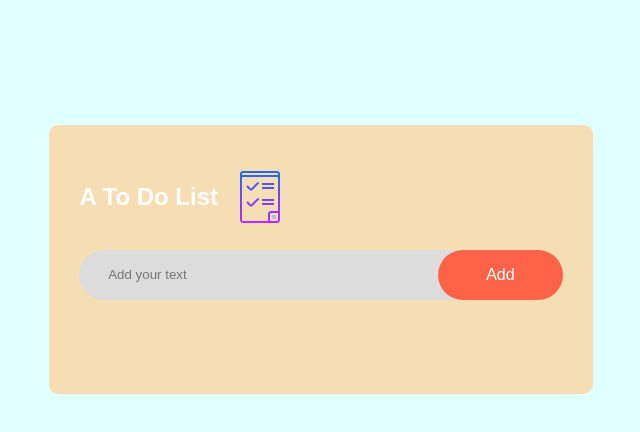
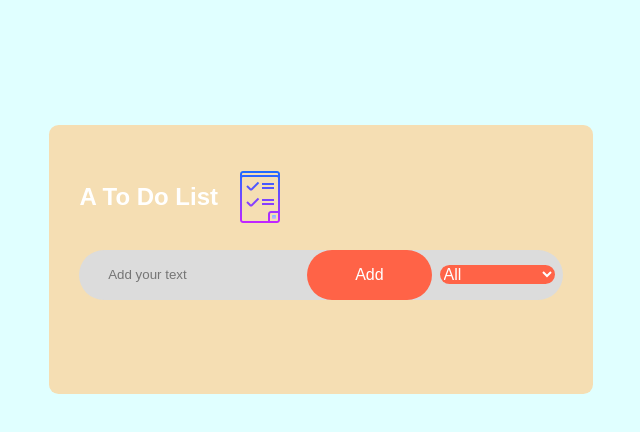
Before and after one commit to zotolee/New-To-Do-List, a plain HTML site: page index.html in a window 1280 px wide. Shown: the whole page, without its empty margins (319-959 px from the left). Drawn offline with Linux system fonts and the light colour scheme.

Commit message:
another commit

```diff
--- a/index.html
+++ b/index.html
@@ -14,7 +14,13 @@
             <div class="row">
                 <input type="text" id="input-box" placeholder="Add your text">
                 <button onclick="addTask()">Add</button>
-
+                <div class="select">
+                    <select name="todos" id="filter-todo">
+                        <option value="all">All</option>
+                        <option value="completed">Completed</option>
+                        <option value="uncompleted">Uncompleted</option>
+                    </select>
+                </div>
             </div>
             <div class="danger" id="danger">
                 Feilds Can't be Empty!
--- a/main.js
+++ b/main.js
@@ -1,6 +1,8 @@
 const inputBox = document.getElementById("input-box");
 const listContainer = document.getElementById("list-container");
 const danger = document.getElementById("danger");
+
+
 
 function addTask() {
     //displays an error message on the container and
@@ -10,7 +12,7 @@
 
         danger.style.display = "block";
 
-        setTimeout(() => { //settimeout removes the error message from displaying
+        setTimeout(() => { //set timeout removes the error message from displaying
             danger.style.display = "none";
         }, 500);
     }
--- a/style.css
+++ b/style.css
@@ -50,6 +50,12 @@
     margin-bottom: 1.5rem;
 }
 
+.select {
+    margin: 0.5rem;
+    position: relative;
+    overflow: hidden;
+}
+
 input {
     flex: 1;
     border: none;
@@ -68,6 +74,15 @@
     font-size: 1rem;
     cursor: pointer;
     border-radius: 2.5rem;
+}
+
+select {
+    border: none;
+    outline: none;
+    background: tomato;
+    color: white;
+    border-radius: 1rem;
+    font-size: 1rem;
 }
 
 ul li {
```
